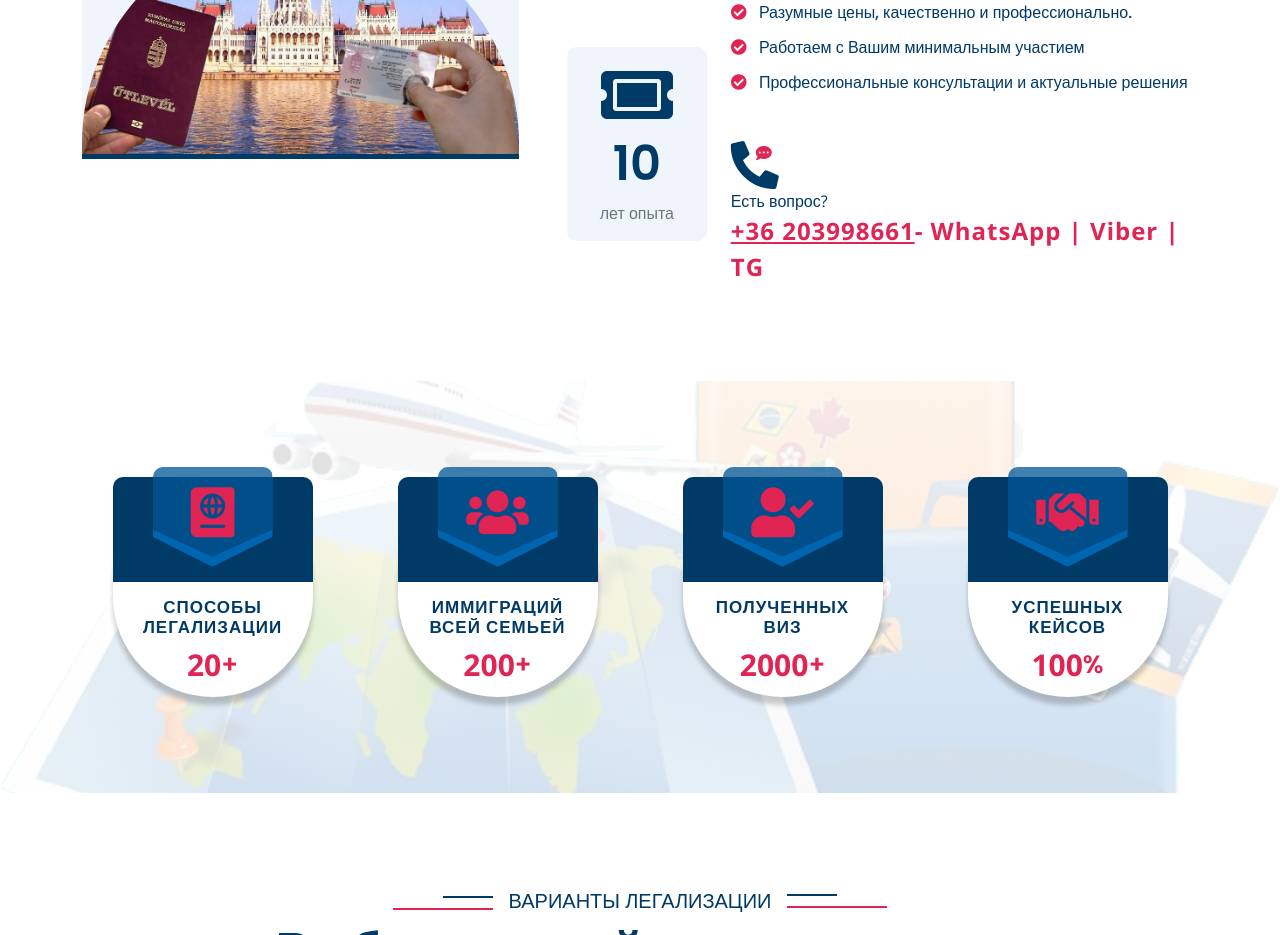
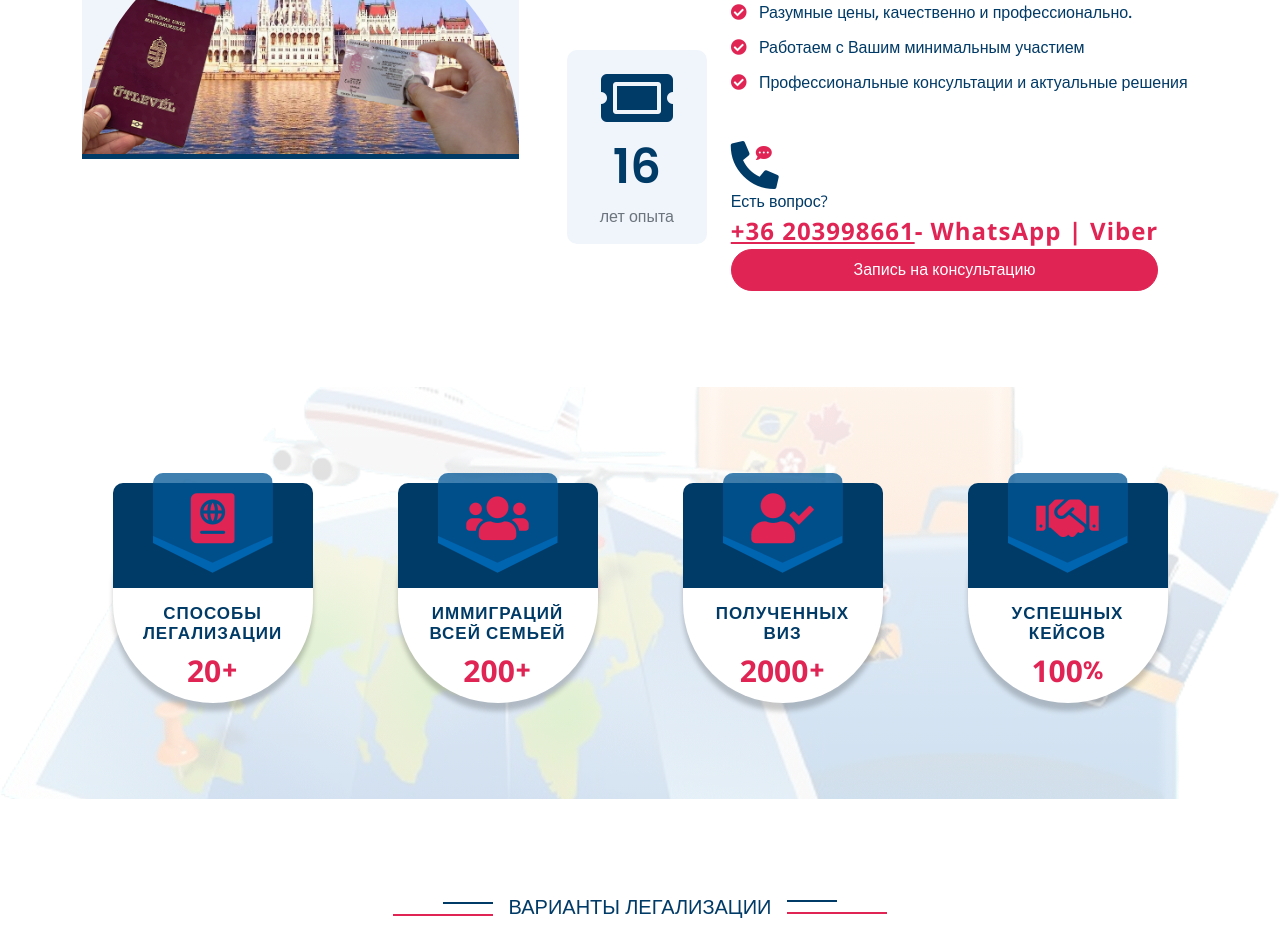
Before and after one commit to rocker0996/rocker0996.github.io, a plain HTML site: page index.html in a window 1280 px wide. Shown: the part 1331-2266 px from the top of the page. Drawn offline with nearby package versions, Linux system fonts and the light colour scheme.

Commit message:
Добавил кнопку в центр

```diff
--- a/index.html
+++ b/index.html
@@ -200,7 +200,7 @@
                                     <div class="mb-2">
                                         <i class="fas fa-ticket-alt fa-4x text-primary"></i>
                                     </div>
-                                    <h1 class="display-5 fw-bold mb-2">10</h1>
+                                    <h1 class="display-5 fw-bold mb-2">16</h1>
                                     <p class="text-muted mb-0">лет опыта</p>
                                 </div>
                             </div>
@@ -221,7 +221,8 @@
                                     </div>
                                     <div class="d-flex flex-column justify-content-center">
                                         <span class="text-primary">Есть вопрос?</span>
-										<a class="text-secondary fw-bold fs-sm-6 fs-md-4" style="letter-spacing: 1px;"  href="tel:+36203998661"><u>+36 203998661</u><span class="d-none d-md-inline">- WhatsApp | Viber | TG</span></a>
+										<a class="text-secondary fw-bold fs-sm-6 fs-md-4" style="letter-spacing: 1px;"  href="tel:+36203998661"><u>+36 203998661</u><span class="d-none d-md-inline">- WhatsApp | Viber</span></a>
+										<a href="contact.html" class="btn btn-primary border-secondary rounded-pill py-2 px-4 px-lg-3 mb-3 mb-md-3 mb-lg-0">Запись на консультацию</a>
                                     </div>
                                 </div>
                             </div>
```
